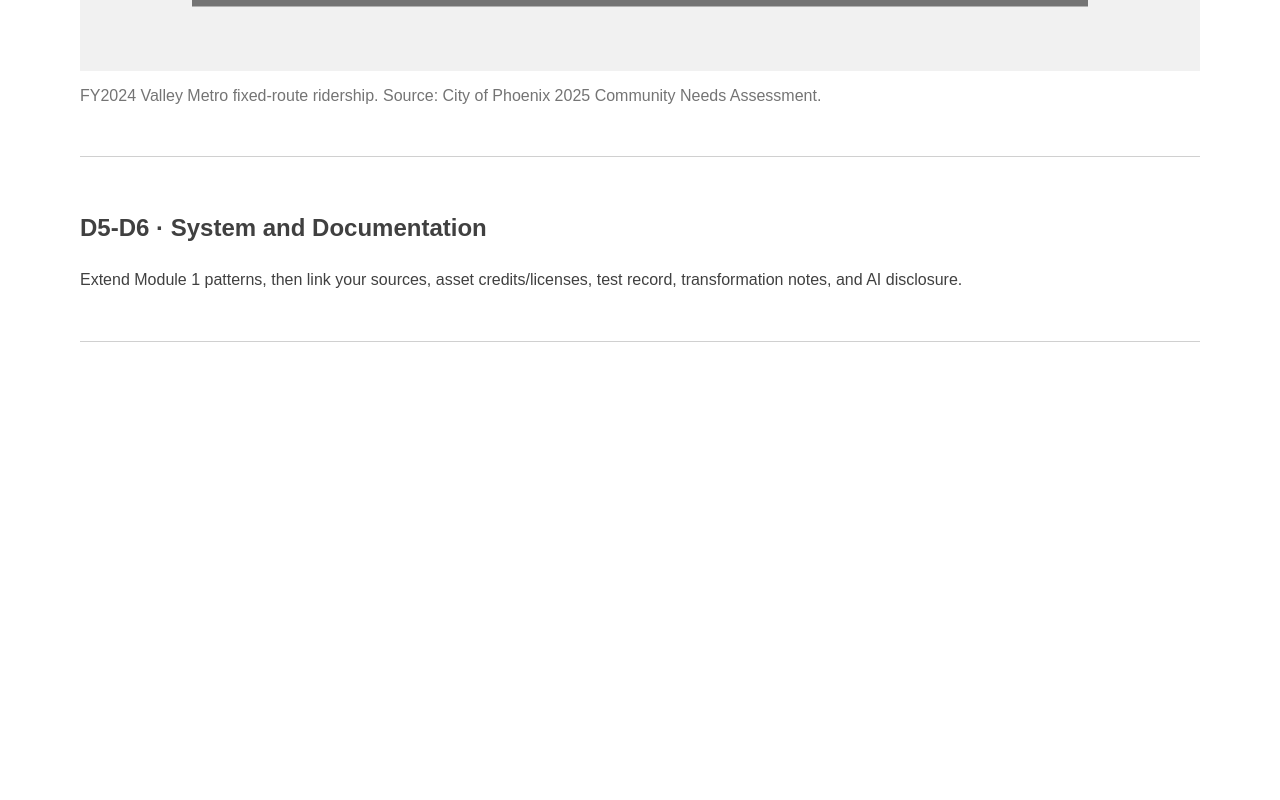
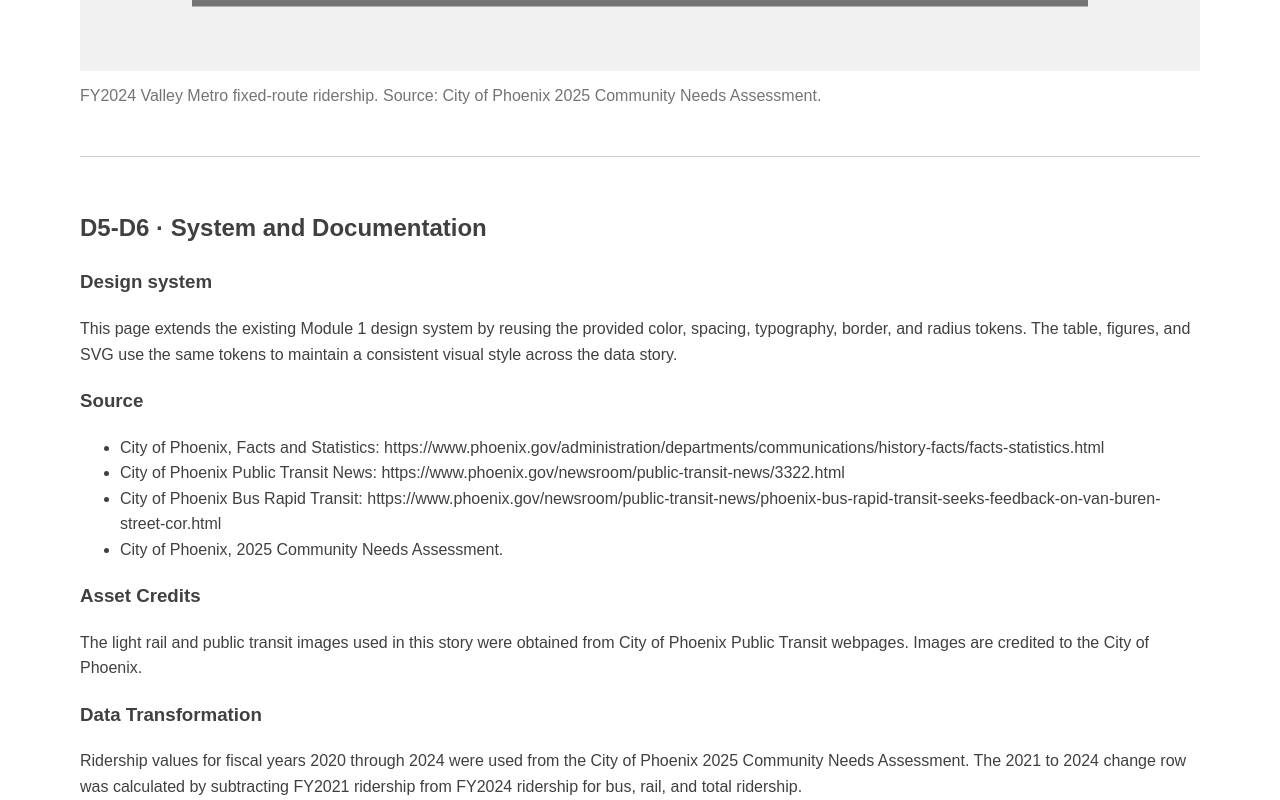
Before and after one commit to lafuent2-rgb/ASSESSMENT-Data-Story-Starter, a plain HTML site: page index.html in a window 1280 px wide. Shown: the part 2720-3520 px from the top of the page. Before the commit the page ends 3078 px from the top, so only its background shows below. Drawn offline with Linux system fonts and the light colour scheme.

Commit message:
D5 & D6 done

```diff
--- a/index.html
+++ b/index.html
@@ -141,7 +141,56 @@
         </section>
         <section id="documentation">
             <h2>D5-D6 · System and Documentation</h2>
-            <p>Extend Module 1 patterns, then link your sources, asset credits/licenses, test record, transformation notes, and AI disclosure.</p>
+
+            <h3>Design system</h3>
+            <p>This page extends the existing Module 1 design system by reusing the
+        provided color, spacing, typography, border, and radius tokens.
+        The table, figures, and SVG use the same tokens to maintain a
+        consistent visual style across the data story.</p>
+
+        <h3>Source</h3>
+
+            <ul>
+        <li>
+            City of Phoenix, Facts and Statistics:
+            https://www.phoenix.gov/administration/departments/communications/history-facts/facts-statistics.html
+        </li>
+        <li>
+            City of Phoenix Public Transit News:
+            https://www.phoenix.gov/newsroom/public-transit-news/3322.html
+        </li>
+        <li>
+            City of Phoenix Bus Rapid Transit:
+            https://www.phoenix.gov/newsroom/public-transit-news/phoenix-bus-rapid-transit-seeks-feedback-on-van-buren-street-cor.html
+        </li>
+        <li>
+            City of Phoenix, 2025 Community Needs Assessment.
+        </li>
+    </ul>
+
+     <h3>Asset Credits</h3>
+    <p>
+        The light rail and public transit images used in this story were
+        obtained from City of Phoenix Public Transit webpages. Images are
+        credited to the City of Phoenix.
+    </p>
+
+    <h3>Data Transformation</h3>
+    <p>
+        Ridership values for fiscal years 2020 through 2024 were used
+        from the City of Phoenix 2025 Community Needs Assessment. The
+        2021 to 2024 change row was calculated by subtracting FY2021 ridership
+        from FY2024 ridership for bus, rail, and total ridership.
+    </p>
+
+    <h3>Test Record</h3>
+
+    <h3>AI Disclosure</h3>
+    <p>
+        AI assistance was used in SVG and helped with making it and make sure it was good.
+        MDN:https://developer.mozilla.org/en-US/docs/Web/SVG
+        AI suggested that i make a bar graph with the number of the total phoenix riders. accecpted.
+    </p>
         </section>
         </main>
     </body>
--- a/styles.css
+++ b/styles.css
@@ -103,3 +103,15 @@
     stroke:var(--color-muted);
     stroke-width:8;
 }
+p,
+li,
+a,
+figcaption {
+    overflow-wrap: anywhere;
+}
+
+section,
+figure,
+.story-grid {
+    min-width: 0;
+}
```
